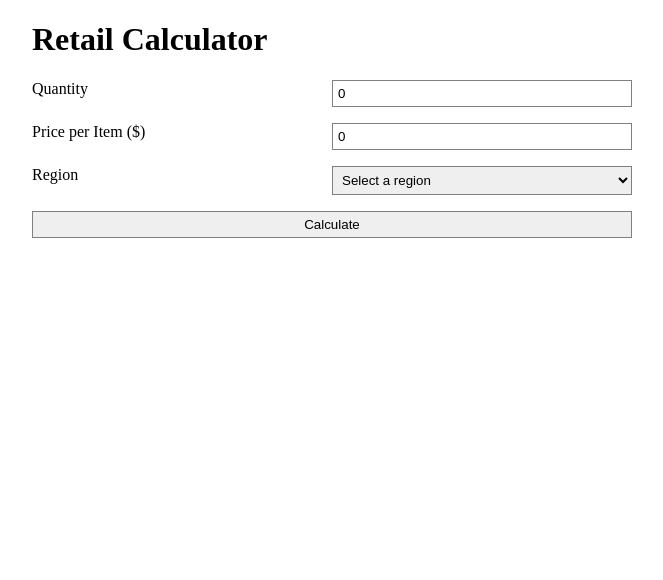
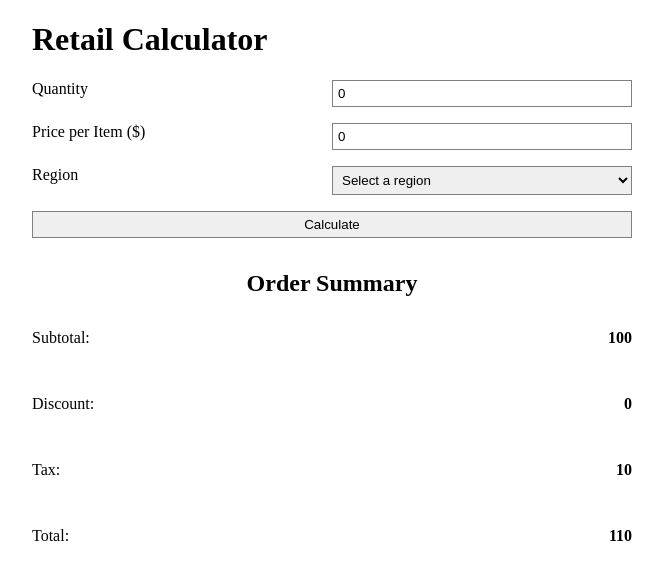
Before and after one commit to ChamiduJ/retail-calculator, a React (Vite) app: page / in a window 1280 px wide. Shown: the top 580 px of the page, without its empty margins (308-971 px from the left). Built offline with nearby package versions, Linux system fonts and the light colour scheme.

Commit message:
Implement CalculatorPrices

```diff
--- a/src/Components/Calculator/Calculator.tsx
+++ b/src/Components/Calculator/Calculator.tsx
@@ -1,8 +1,18 @@
 import CalculatorForm from './CalculatorForm/CalculatorForm'
+import CalculatorPrices from './CalculatorPrices/CalculatorPrices'
+
+const mocklPrices = {
+  subTotal: 100,
+  discount: 0,
+  tax: 10,
+  totalWithDiscount: 100,
+  totalWithTax: 110,
+}
 
 const Calculator = () => (
   <>
     <CalculatorForm onSubmit={() => {}} />
+    <CalculatorPrices prices={mocklPrices} />
   </>
 )
 
```
